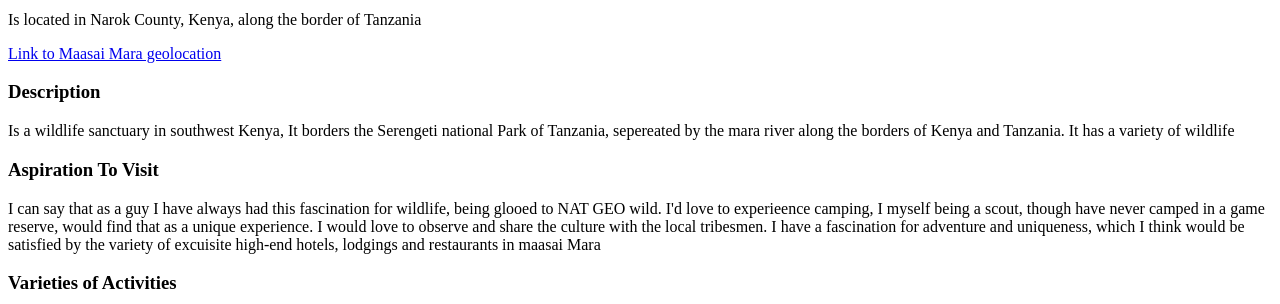
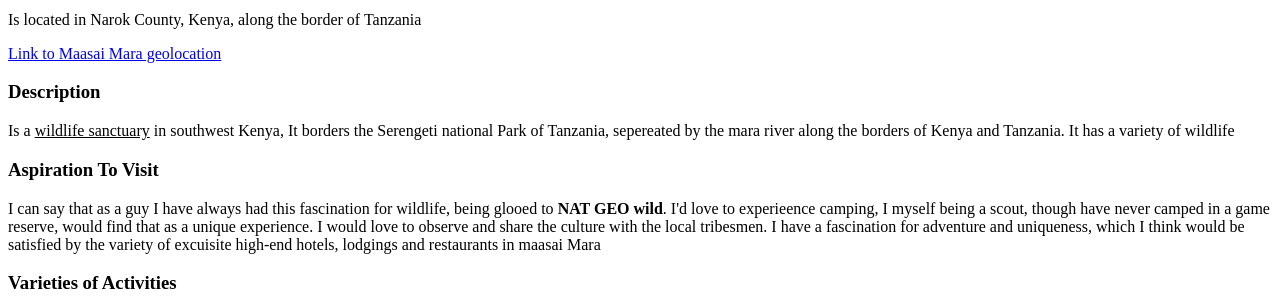
Before and after one commit to NathanaelMutua/my-ideal-travel-destinations, a plain HTML site: page index.html in a window 1280 px wide. Shown: the part 4960-5264 px from the top of the page. Drawn offline with Linux system fonts and the light colour scheme.

Commit message:
Made some additions
Added underline and bold tags to some text

```diff
--- a/index.html
+++ b/index.html
@@ -275,14 +275,14 @@
     >
     <h3>Description</h3>
     <p>
-      Is a wildlife sanctuary in southwest Kenya, It borders the Serengeti
+      Is a <u>wildlife sanctuary</u> in southwest Kenya, It borders the Serengeti
       national Park of Tanzania, sepereated by the mara river along the borders
       of Kenya and Tanzania. It has a variety of wildlife
     </p>
     <h3>Aspiration To Visit</h3>
     <p>
       I can say that as a guy I have always had this fascination for wildlife,
-      being glooed to NAT GEO wild. I'd love to experieence camping, I myself
+      being glooed to <b>NAT GEO wild</b>. I'd love to experieence camping, I myself
       being a scout, though have never camped in a game reserve, would find that
       as a unique experience. I would love to observe and share the culture with
       the local tribesmen. I have a fascination for adventure and uniqueness,
```
